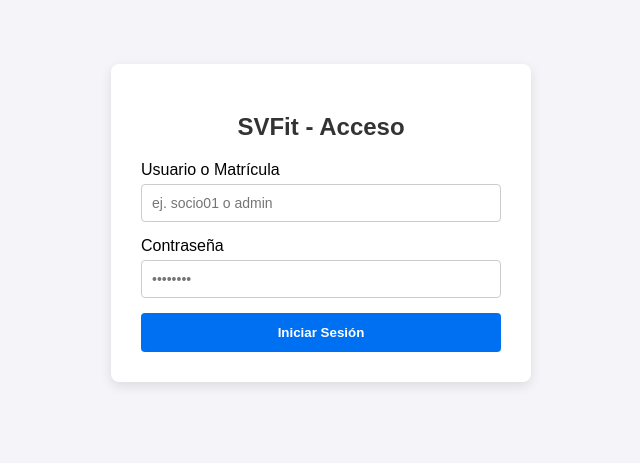
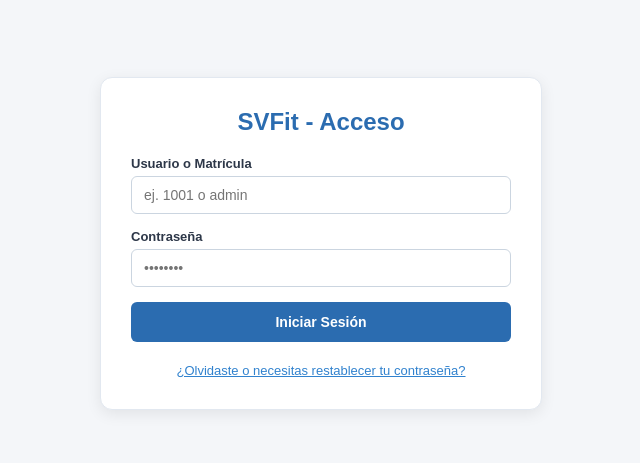
Before and after one commit to betocompeangit/SVFIT, a React (Vite) app: page / in a window 1280 px wide. Shown: the part 185-648 px from the top of the page, without its empty margins (319-959 px from the left). Built offline with nearby package versions, Linux system fonts and the light colour scheme; no server answers.

Commit message:
Add password reset functionality to Login component

```diff
--- a/src/Login.jsx
+++ b/src/Login.jsx
@@ -6,13 +6,16 @@ export default function Login({ onLoginSuccess }) {
   const [password, setPassword] = useState('')
   const [loading, setLoading] = useState(false)
   const [errorMsg, setErrorMsg] = useState('')
+  const [successMsg, setSuccessMsg] = useState('')
+  const [isResetMode, setIsResetMode] = useState(false)
+  const [newTempPassword, setNewTempPassword] = useState('123456')
 
   const handleLogin = async (e) => {
     e.preventDefault()
     setLoading(true)
     setErrorMsg('')
+    setSuccessMsg('')
 
-    // Transformar el usuario alfanumérico al correo interno de Supabase
     const internalEmail = username.trim().toLowerCase() + '@svfit.local'
 
     const { data, error } = await supabase.auth.signInWithPassword({
@@ -28,25 +31,55 @@ export default function Login({ onLoginSuccess }) {
     }
   }
 
+  const handleResetPassword = async (e) => {
+    e.preventDefault()
+    if (!username.trim()) {
+      return setErrorMsg('Ingresa tu usuario o matrícula para restablecer.')
+    }
+
+    setLoading(true)
+    setErrorMsg('')
+    setSuccessMsg('')
+
+    const { error } = await supabase.rpc('reset_user_password_by_username', {
+      target_username: username.trim(),
+      new_temp_password: newTempPassword
+    })
+
+    if (error) {
+      setErrorMsg('Error: ' + error.message)
+      setLoading(false)
+    } else {
+      setSuccessMsg(`✅ Contraseña restablecida con éxito a "${newTempPassword}". Ahora puedes ingresar.`)
+      setIsResetMode(false)
+      setPassword(newTempPassword)
+      setLoading(false)
+    }
+  }
+
   return (
     <div style={styles.container}>
       <div style={styles.card}>
         <h2 style={styles.title}>SVFit - Acceso</h2>
+
         {errorMsg && <div style={styles.error}>{errorMsg}</div>}
+        {successMsg && <div style={styles.success}>{successMsg}</div>}
+
+        {!isResetMode ? (
           <form onSubmit={handleLogin} style={styles.form}>
             <div style={styles.inputGroup}>
-            <label>Usuario o Matrícula</label>
+              <label style={styles.label}>Usuario o Matrícula</label>
               <input
                 type="text"
                 value={username}
                 onChange={(e) => setUsername(e.target.value)}
                 required
                 style={styles.input}
-              placeholder="ej. socio01 o admin"
+                placeholder="ej. 1001 o admin"
               />
             </div>
             <div style={styles.inputGroup}>
-            <label>Contraseña</label>
+              <label style={styles.label}>Contraseña</label>
               <input
                 type="password"
                 value={password}
@@ -59,19 +92,69 @@ export default function Login({ onLoginSuccess }) {
             <button type="submit" disabled={loading} style={styles.button}>
               {loading ? 'Ingresando...' : 'Iniciar Sesión'}
             </button>
+
+            <button
+              type="button"
+              onClick={() => { setIsResetMode(true); setErrorMsg(''); setSuccessMsg(''); }}
+              style={styles.linkButton}
+            >
+              ¿Olvidaste o necesitas restablecer tu contraseña?
+            </button>
           </form>
+        ) : (
+          <form onSubmit={handleResetPassword} style={styles.form}>
+            <p style={{ fontSize: '13px', color: '#4a5568', margin: '0 0 10px 0' }}>
+              Ingresa tu usuario o número de socio para asignar una contraseña temporal de acceso.
+            </p>
+            <div style={styles.inputGroup}>
+              <label style={styles.label}>Usuario o Matrícula</label>
+              <input
+                type="text"
+                value={username}
+                onChange={(e) => setUsername(e.target.value)}
+                required
+                style={styles.input}
+                placeholder="ej. 1001"
+              />
+            </div>
+            <div style={styles.inputGroup}>
+              <label style={styles.label}>Nueva Contraseña Temporal</label>
+              <input
+                type="text"
+                value={newTempPassword}
+                onChange={(e) => setNewTempPassword(e.target.value)}
+                required
+                style={styles.input}
+              />
+            </div>
+            <button type="submit" disabled={loading} style={styles.button}>
+              {loading ? 'Restableciendo...' : 'Restablecer Mi Contraseña'}
+            </button>
+            <button
+              type="button"
+              onClick={() => { setIsResetMode(false); setErrorMsg(''); }}
+              style={styles.secondaryButton}
+            >
+              Volver al inicio de sesión
+            </button>
+          </form>
+        )}
       </div>
     </div>
   )
 }
 
 const styles = {
-  container: { display: 'flex', justifyContent: 'center', alignItems: 'center', minHeight: '100vh', backgroundColor: '#f4f4f9', fontFamily: 'sans-serif' },
-  card: { backgroundColor: '#fff', padding: '30px', borderRadius: '8px', boxShadow: '0 4px 12px rgba(0,0,0,0.1)', width: '100%', maxWidth: '360px' },
-  title: { textAlign: 'center', marginBottom: '20px', color: '#333' },
+  container: { display: 'flex', justifyContent: 'center', alignItems: 'center', minHeight: '100vh', backgroundColor: '#f4f6f9', fontFamily: 'sans-serif', padding: '20px' },
+  card: { backgroundColor: '#fff', padding: '30px', borderRadius: '12px', boxShadow: '0 4px 15px rgba(0,0,0,0.08)', width: '100%', maxWidth: '380px', border: '1px solid #e2e8f0' },
+  title: { textAlign: 'center', marginBottom: '20px', color: '#2b6cb0', margin: '0 0 20px 0' },
   form: { display: 'flex', flexDirection: 'column', gap: '15px' },
   inputGroup: { display: 'flex', flexDirection: 'column', gap: '5px' },
-  input: { padding: '10px', borderRadius: '4px', border: '1px solid #ccc', fontSize: '14px' },
-  button: { padding: '12px', backgroundColor: '#0070f3', color: '#fff', border: 'none', borderRadius: '4px', cursor: 'pointer', fontWeight: 'bold' },
-  error: { backgroundColor: '#ffe6e6', color: '#d00', padding: '10px', borderRadius: '4px', marginBottom: '10px', fontSize: '13px' }
+  label: { fontSize: '13px', fontWeight: 'bold', color: '#2d3748' },
+  input: { padding: '10px 12px', borderRadius: '6px', border: '1px solid #cbd5e0', fontSize: '14px', boxSizing: 'border-box' },
+  button: { padding: '12px', backgroundColor: '#2b6cb0', color: '#fff', border: 'none', borderRadius: '6px', cursor: 'pointer', fontWeight: 'bold', fontSize: '14px' },
+  linkButton: { background: 'none', border: 'none', color: '#3182ce', cursor: 'pointer', fontSize: '13px', textDecoration: 'underline', marginTop: '5px' },
+  secondaryButton: { padding: '10px', backgroundColor: 'transparent', color: '#718096', border: '1px solid #cbd5e0', borderRadius: '6px', cursor: 'pointer', fontSize: '13px' },
+  error: { backgroundColor: '#fff5f5', color: '#e53e3e', padding: '10px', borderRadius: '6px', marginBottom: '10px', fontSize: '13px', border: '1px solid #feb2b2' },
+  success: { backgroundColor: '#f0fff4', color: '#2f855a', padding: '10px', borderRadius: '6px', marginBottom: '10px', fontSize: '13px', border: '1px solid #9ae6b4' }
 }
```
Lines whose indentation alone changed are shown as unchanged.
